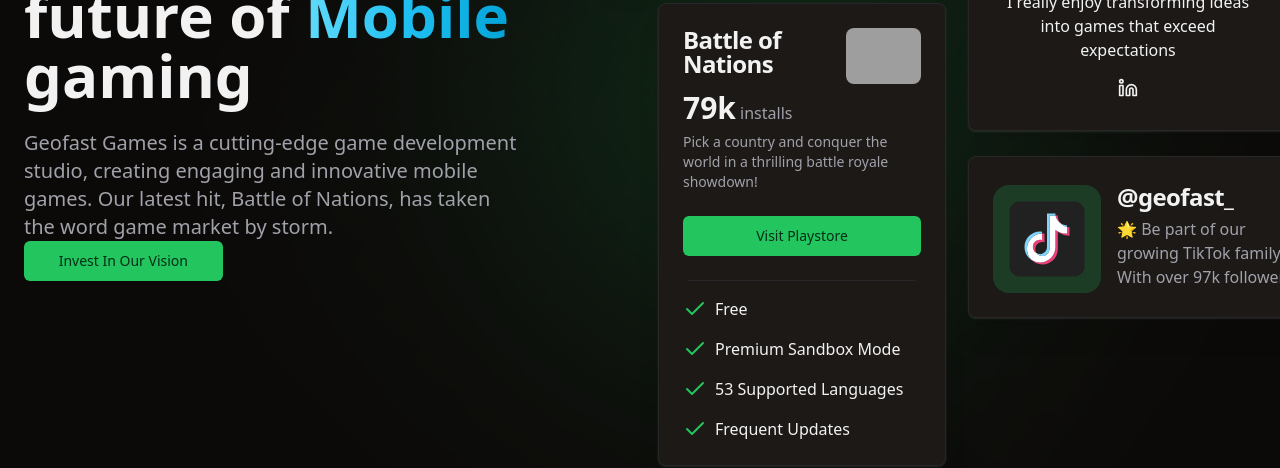
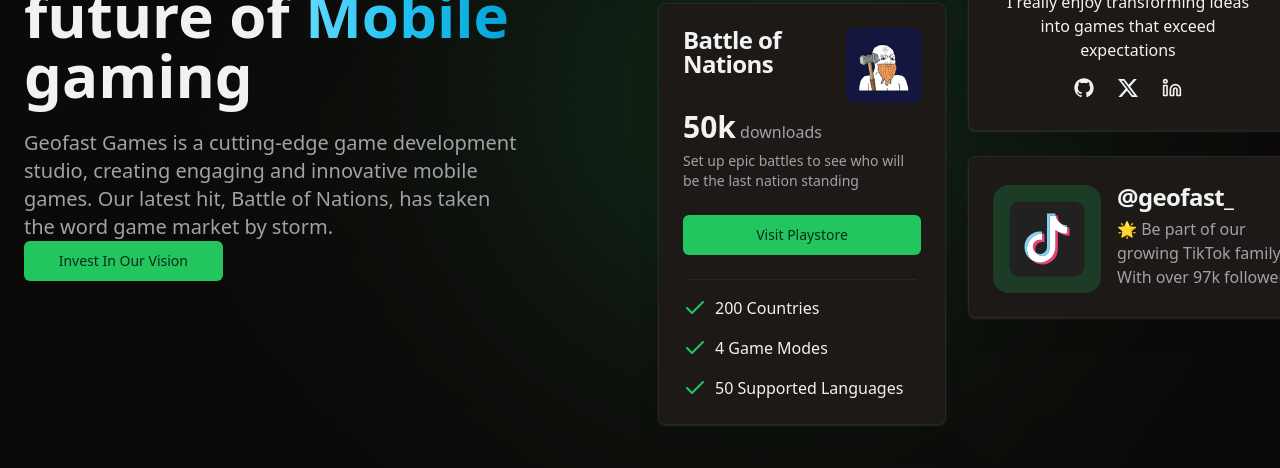
Before and after one commit to utkarshtrivedimdz/geofast-landing-page, a React (Vite) app: page / in a window 1280 px wide. Shown: the part 332-800 px from the top of the page. Built offline with nearby package versions, Linux system fonts and the light colour scheme; grey boxes are pictures that could not be loaded.

Commit message:
Update HeroCards.tsx

```diff
--- a/src/components/HeroCards.tsx
+++ b/src/components/HeroCards.tsx
@@ -10,7 +10,8 @@
 } from "@/components/ui/card";
 import { Check, Linkedin } from "lucide-react";
 import { TikTokIcon } from "./Icons";
-import battleOfNationsLogo from "../assets/logo_playstore_512.png";
+import { GitHubLogoIcon } from "@radix-ui/react-icons";
+import battleOfNationsLogo from "../assets/BoN.png";
 
 export const HeroCards = () => {
   return (
@@ -62,7 +63,40 @@
           <div>
             <a
               rel="noreferrer noopener"
-              href="https://www.linkedin.com/in/valentijn-hoornaert-a6a511343"
+              href="https://github.com/utkarshtrivedimdz"
+              target="_blank"
+              className={buttonVariants({
+                variant: "ghost",
+                size: "sm",
+              })}
+            >
+              <span className="sr-only">Github icon</span>
+              <GitHubLogoIcon className="w-5 h-5" />
+            </a>
+            <a
+              rel="noreferrer noopener"
+              href="https://twitter.com/leo_mirand4"
+              target="_blank"
+              className={buttonVariants({
+                variant: "ghost",
+                size: "sm",
+              })}
+            >
+              <span className="sr-only">X icon</span>
+              <svg
+                role="img"
+                viewBox="0 0 24 24"
+                xmlns="http://www.w3.org/2000/svg"
+                className="fill-foreground w-5 h-5"
+              >
+                <title>X</title>
+                <path d="M18.901 1.153h3.68l-8.04 9.19L24 22.846h-7.406l-5.8-7.584-6.638 7.584H.474l8.6-9.83L0 1.154h7.594l5.243 6.932ZM17.61 20.644h2.039L6.486 3.24H4.298Z" />
+              </svg>
+            </a>
+
+            <a
+              rel="noreferrer noopener"
+              href="https://www.linkedin.com/in/utkarshtrivedi/"
               target="_blank"
               className={buttonVariants({
                 variant: "ghost",
@@ -88,12 +122,12 @@
             />
           </CardTitle>
           <div>
-            <span className="text-3xl font-bold">79k</span>
-            <span className="text-muted-foreground"> installs</span>
+            <span className="text-3xl font-bold">50k</span>
+            <span className="text-muted-foreground"> downloads</span>
           </div>
 
           <CardDescription>
-            Pick a country and conquer the world in a thrilling battle royale showdown!
+            Set up epic battles to see who will be the last nation standing
           </CardDescription>
         </CardHeader>
 
@@ -111,7 +145,7 @@
 
         <CardFooter className="flex">
           <div className="space-y-4">
-            {["Free", "Premium Sandbox Mode", "53 Supported Languages", "Frequent Updates"].map(
+            {["200 Countries", "4 Game Modes", "50 Supported Languages"].map(
               (benefit: string) => (
                 <span key={benefit} className="flex">
                   <Check className="text-green-500" />{" "}
```
